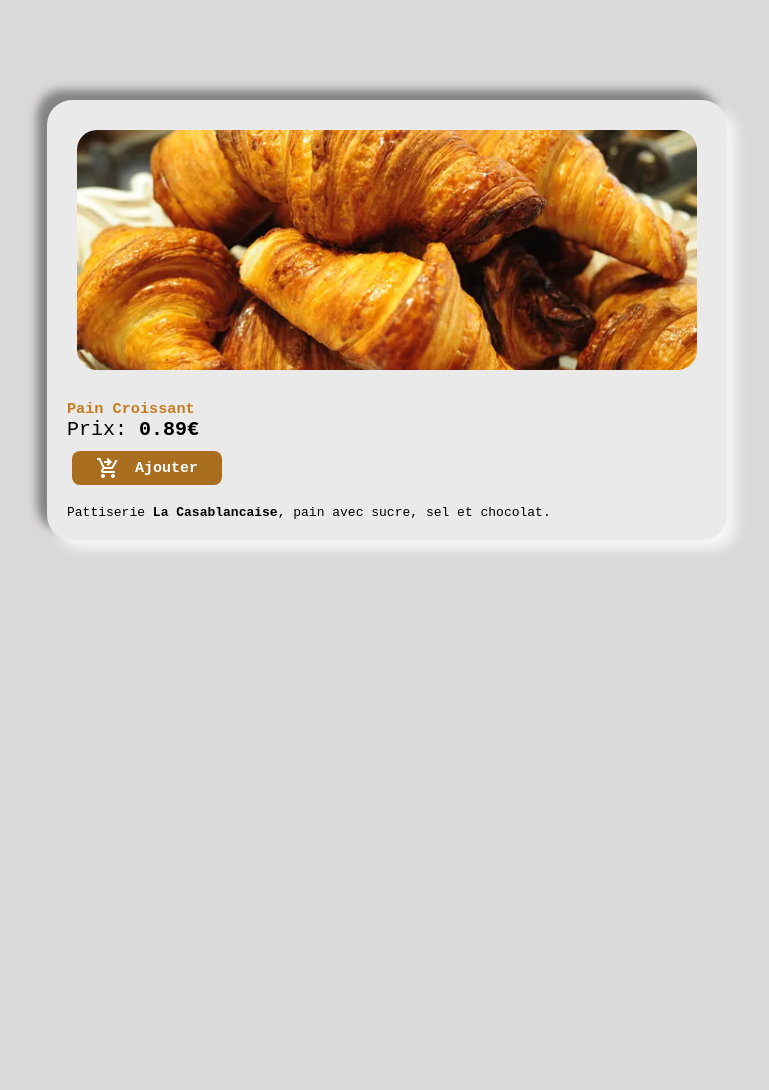
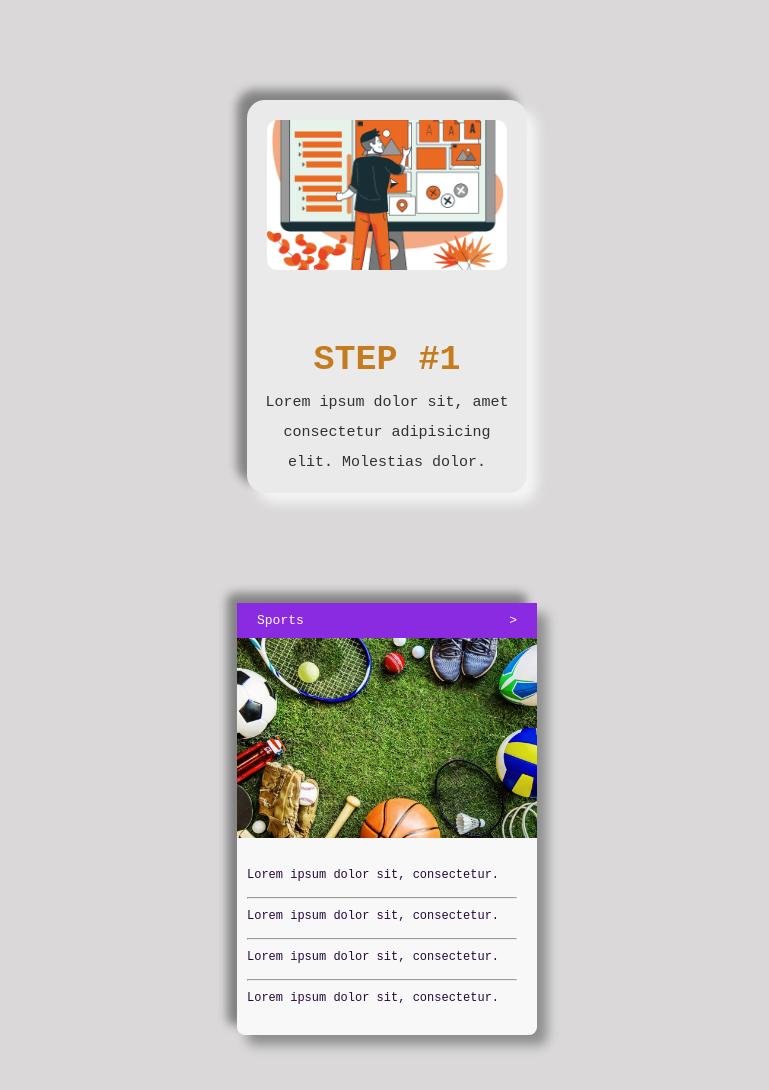
Before and after one commit to christian0015/compo, a plain HTML site: page index.html in a window 1280 px wide. Shown: the whole page, without its empty margins (253-1022 px from the left). Before the commit the page ends 800 px from the top, so only its background shows below. Drawn offline with nearby package versions, Linux system fonts and the light colour scheme.

Commit message:
Add files via upload

```diff
--- a/index.html
+++ b/index.html
@@ -4,8 +4,9 @@
 <head>
     <meta charset="UTF-8">
     <meta name="viewport" content="width=device-width, initial-scale=1.0">
-    <title>Card J1</title>
-    <link rel="stylesheet" href="https://fonts.googleapis.com/css2?family=Material+Symbols+Outlined:opsz,wght,FILL,GRAD@20..48,100..700,0..1,-50..200" />
+    <title>CardJ1 J1</title>
+    <link rel="stylesheet"
+        href="https://fonts.googleapis.com/css2?family=Material+Symbols+Outlined:opsz,wght,FILL,GRAD@20..48,100..700,0..1,-50..200" />
     <style>
         * {
             margin: 0;
@@ -27,16 +28,16 @@
             overflow-x: hidden;
         }
 
-        .card {
+        .cardJ1 {
             background-color: rgb(235, 234, 234);
-            width: 50%;
-            padding: 20px;
-            border-radius: 25px;
+            width: 250px;
+            padding: 15px;
+            border-radius: 18px;
             margin: 100px 10px 10px 10px;
             box-shadow: 10px 10px 12px rgb(245, 245, 245), -10px -10px 10px rgb(131, 131, 131);
         }
 
-        .imageCardContainer {
+        .imageCardJ1Container {
             position: relative;
             /* width: 100%; */
             display: flex;
@@ -44,90 +45,164 @@
             padding: 0 0 20px;
         }
 
-        .imageCard {
+        .imageCardJ1 {
             width: 100%;
-            height: 240px;
+            height: 150px;
             object-fit: cover;
-            border-radius: 30px;
-            padding: 10px;
+            border-radius: 15px;
+            padding: 5px;
         }
 
-        .infoCard {
+        .infoCardJ1 {
             display: flex;
             justify-content: space-between;
             gap: 50px;
         }
 
-        h3 {
+
+
+        .descriptionCardJ1 {
+            display: flex;
+            flex-direction: column;
+            justify-content: center;
+            align-items: center;
+            width: 100%;
+            margin-top: 10px;
+        }
+
+        .descriptionCardJ1 h3 {
             color: rgb(196, 124, 30);
+            font-size: 35px;
+            font-weight: 550;
+            text-align: center;
+            padding: 35px 2px 8px 2px;
 
         }
 
-        .descriptionCard {
-            width: 100%;
+        .descriptionCardJ1 p {
+            color: rgb(49, 49, 49);
+            font-size: 15px;
+            text-align: center;
+            line-height: 30px;
         }
 
-        .prixCard {
-            font-weight: 300;
-            font-size: 20px;
+
+        .cardJ2 {
+            background-color: rgb(248, 248, 248);
+            width: 300px;
+            border-radius: 8px;
+            margin: 100px 10px 10px 10px;
+            box-shadow: 10px 10px 12px rgb(141, 141, 141), -10px -10px 10px rgb(131, 131, 131);
+        }
+        .switchJ2{
+            display: flex;
+            justify-content: space-between;
+            padding: 10px 20px 10px;
+            background-color: blueviolet;
+            color: white;
         }
 
-        .ajoutPanierCard {
-            /* background-color: rgb(172, 154, 172); */
-            background-color: rgb(170, 110, 32);
-            color: rgb(255, 255, 255);
-            width: 150px;
-            font-size: 15px;
-            font-weight: 800;
-            padding: 5px ;
-            margin: 10px 5px 20px;
-            border: none;
-            border-radius: 8px;
-            display: flex; justify-content: center; align-items: center; gap: 15px;
+        .imageCardJ2Container {
+            position: relative;
+            /* width: 100%; */
+            display: flex;
+            justify-content: center;
+            padding: 0 0 20px;
         }
 
-        @media only screen and (max-width:780px) {
-            .card {
-            background-color: rgb(235, 234, 234);
-            width: 70%;
-            padding: 15px 15px 25px;
-            border-radius: 25px;
-            margin: 100px 10px 10px 10px;
-            box-shadow: 10px 10px 12px rgb(245, 245, 245), -10px -10px 10px rgb(131, 131, 131);
+        .imageCardJ2 {
+            width: 100%;
+            height: 200px;
+            object-fit: cover;
+            /* border-bottom-left-radius: 15px;
+            border-bottom-right-radius: 15px; */
         }
-            .imageCard {
-                width: 100%;
-                height: auto;
-                object-fit: cover;
-                border-radius: 30px;
-                padding: 10px;
-            }
+
+        .infoCardJ2 {
+            display: flex;
+            justify-content: space-between;
+            gap: 50px;
         }
+
+
+
+        .descriptionCardJ2 {
+            display: flex;
+            flex-direction: column;
+            width: 90%;
+            padding: 10px;
+        }
+
+        .descriptionCardJ2 p {
+            color: rgb(37, 8, 61);
+            font-size: 12px;
+            text-align: start;
+            padding: 0 0 5px;
+        }
+        .descriptionCardJ2 hr {
+            color: rgb(49, 49, 49);
+            color: rgb(156, 156, 156);
+            background-color: aliceblue;
+            margin: 10px 0 10px ;
+        }
+
+
+
+
+        @media only screen and (max-width:780px) {}
     </style>
 </head>
 
 <body>
     <div class="center">
-        <div class="card">
+        <div class="cardJ1">
 
-            <div class="imageCardContainer">
-                <img src="Asset/patisserie_florentine_croissants.jpeg" alt="" class="imageCard">
+            <div class="imageCardJ1Container">
+                <img src="Asset/UI-UX-img.png" alt="" class="imageCardJ1">
             </div>
 
-            <div class="infoCard">
-                <div class="descriptionCard">
-                    <h3>Pain Croissant</h3>
-                    <p class="prixCard">Prix: <strong>0.89€</strong></p>
-                    <button type="submit" class="ajoutPanierCard"><span class="material-symbols-outlined">
-                        shopping_cart_checkout
-                        </span>Ajouter</button>
-                    <p>Pattiserie <strong>La Casablancaise</strong>, pain avec sucre, sel et chocolat.</p>
-                    <!-- <button type="submit" class="ajoutPanierCard">Ajouter au panier</button> -->
+            <div class="infoCardJ1">
+                <div class="descriptionCardJ1">
+                    <h3>STEP #1</h3>
+
+                    <p>Lorem ipsum dolor sit, amet consectetur adipisicing elit. Molestias dolor.</p>
+
+                    <!-- <button type="submit" class="ajoutPanierCardJ1">Ajouter au panier</button> -->
                 </div>
             </div>
 
         </div>
     </div>
+
+    <div class="center">
+        <div class="cardJ2">
+            <div class="switchJ2">
+                <span>Sports</span> <span>></span>
+            </div>
+
+            <div class="imageCardJ2Container">
+                <img src="Asset/sport.jpeg" alt="" class="imageCardJ2">
+            </div>
+
+            <div class="infoCardJ2">
+                <div class="descriptionCardJ2">
+
+                    <p>Lorem ipsum dolor sit, consectetur.</p>
+                    <hr>
+                    <p>Lorem ipsum dolor sit, consectetur.</p>
+                    <hr>
+                    <p>Lorem ipsum dolor sit, consectetur.</p>
+                    <hr>
+                    <p>Lorem ipsum dolor sit, consectetur.</p>
+
+                    <br>
+                    <!-- <button type="submit" class="ajoutPanierCardJ2">Ajouter au panier</button> -->
+                </div>
+            </div>
+
+        </div>
+    </div>
+    <br><br><br>
 </body>
 
 </html>
```
